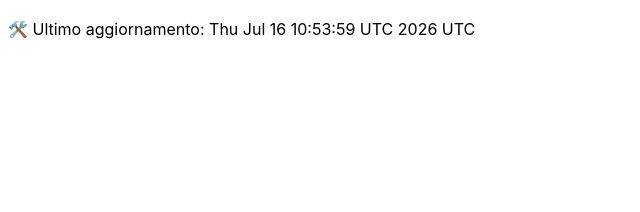
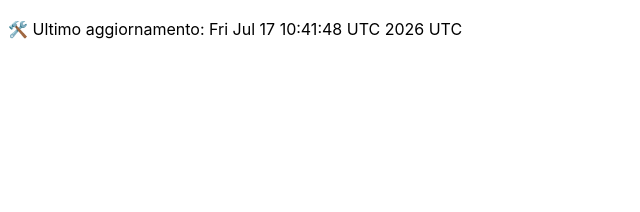
Before and after one commit to DanteTrb/DanteTrb.github.io, a Jekyll site: the page built from badges.md, in a window 1280 px wide. Shown: the top 212 px of the page, without its empty margins (0-640 px from the left). Built offline with Jekyll 4.4.1, drawn with Linux system fonts in a browser that asks for light colours; our own code applies the rules of GitHub Pages for plain Markdown files.

Commit message:
🛠️ Aggiornamento automatico badge

```diff
--- a/badges.md
+++ b/badges.md
@@ -1 +1 @@
-🛠️ Ultimo aggiornamento: Thu Jul 16 10:53:59 UTC 2026 UTC
+🛠️ Ultimo aggiornamento: Fri Jul 17 10:41:48 UTC 2026 UTC
```
